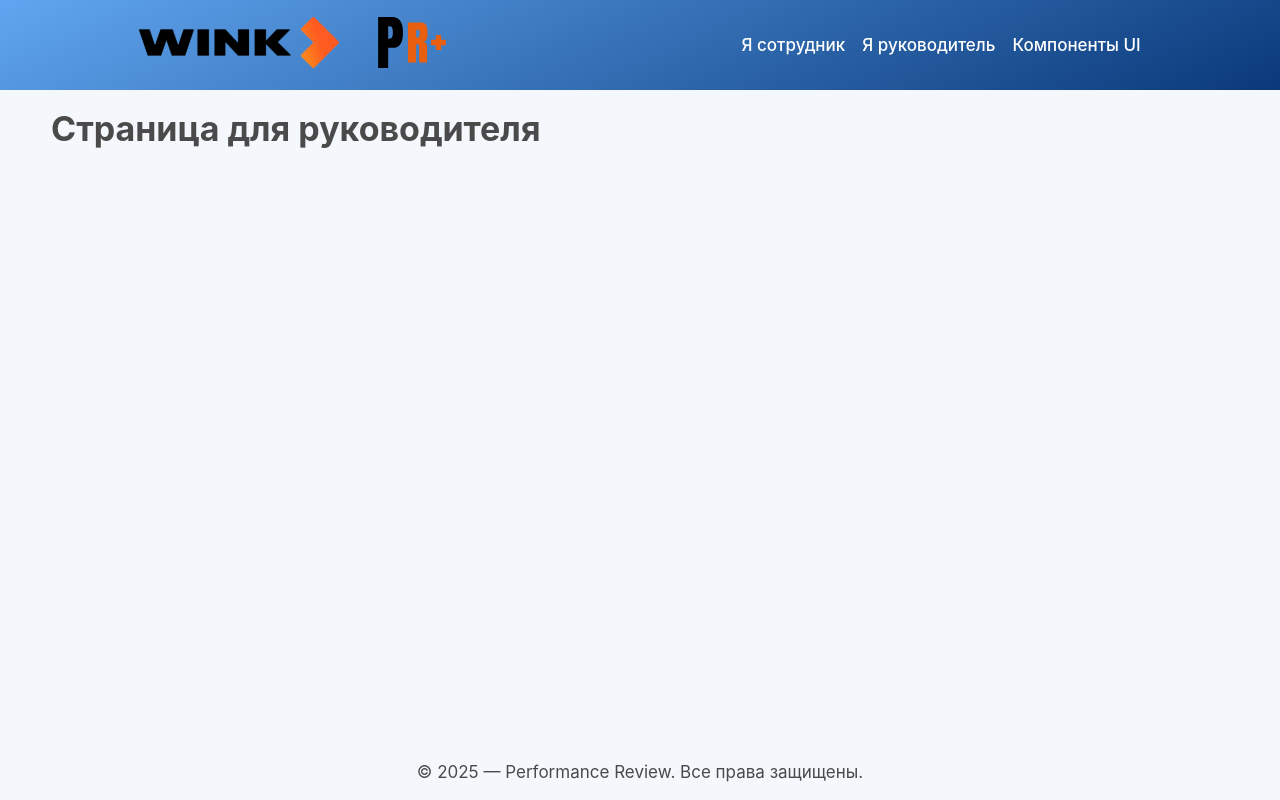
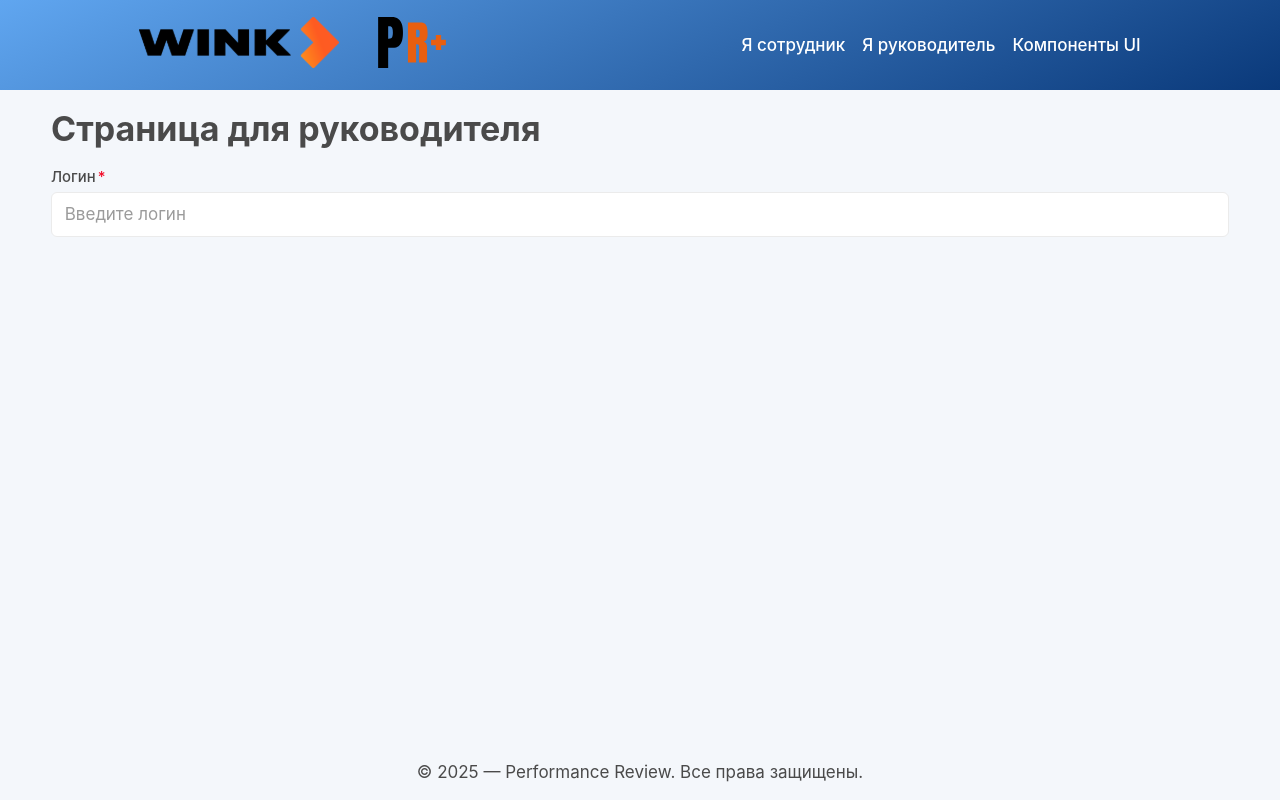
Before and after one commit to AlexburtT/per_rev, a SvelteKit app: page /manager in a window 1280 px wide. Built offline with nearby package versions, Linux system fonts and the light colour scheme.

Commit message:
update Input

```diff
--- a/src/lib/components/ui/Input.svelte
+++ b/src/lib/components/ui/Input.svelte
@@ -22,14 +22,14 @@
 		name,
 		label,
 		placeholder,
-		value = $bindable(""),
+		value = "",
 		type = "text",
 		disabled = false,
 		required = false,
 		rows = 4,
 	}: Props = $props();
 
-	let internalValue = $state(value);
+	let dataValue = $state(value);
 </script>
 
 <label class="input">
@@ -45,7 +45,7 @@
 			{disabled}
 			{required}
 			{rows}
-			bind:value={internalValue}
+			bind:value={dataValue}
 			class="input__field input__field--textarea"
 		></textarea>
 	{:else}
@@ -55,7 +55,7 @@
 			{disabled}
 			{required}
 			{type}
-			bind:value={internalValue}
+			bind:value={dataValue}
 			class="input__field"
 		/>
 	{/if}
--- a/src/routes/manager/+page.svelte
+++ b/src/routes/manager/+page.svelte
@@ -1,4 +1,7 @@
 <script lang="ts">
+	import Input from "$lib/components/ui/Input.svelte";
 </script>
 
 <h1>Страница для руководителя</h1>
+
+<Input name="login" label="Логин" placeholder="Введите логин" required />
```
